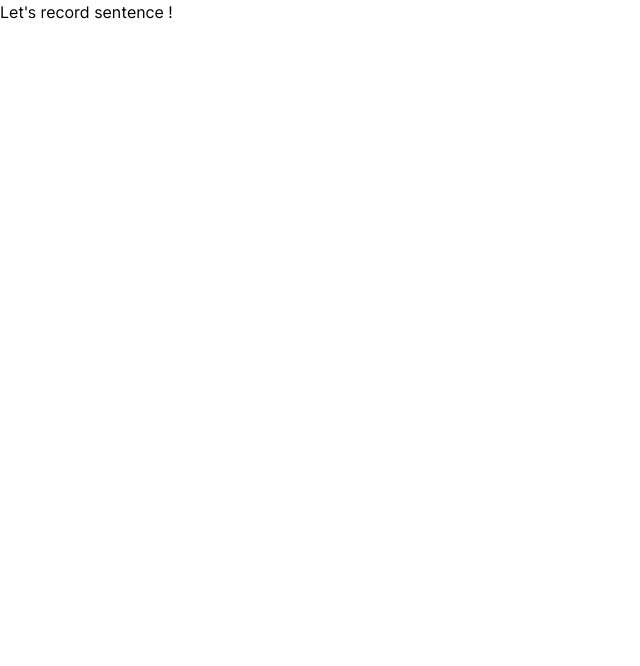
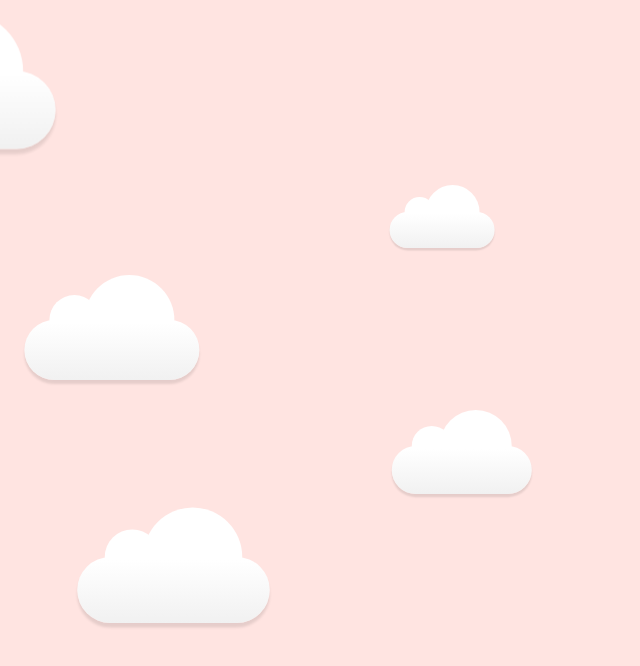
Before and after one commit to cocoball200/record-heart, a Next.js app: page / in a window 1280 px wide. Shown: the top 666 px of the page, without its empty margins (0-640 px from the left). Built offline with nearby package versions, Linux system fonts and the light colour scheme.

Commit message:
add: Cloud

```diff
--- a/package.json
+++ b/package.json
@@ -25,6 +25,7 @@
     "react": "^17.0.2",
     "react-dom": "^17.0.2",
     "react-icons": "^4.3.1",
+    "styled-components": "^5.3.3",
     "tailwind-merge": "^1.2.0"
   },
   "devDependencies": {
@@ -35,6 +36,7 @@
     "@testing-library/jest-dom": "^5.16.1",
     "@testing-library/react": "^12.1.2",
     "@types/react": "^17.0.38",
+    "@types/styled-components": "^5.1.24",
     "@types/tailwindcss": "^2.2.4",
     "@typescript-eslint/eslint-plugin": "^4.33.0",
     "@typescript-eslint/parser": "^4.33.0",
--- a/pages/index.tsx
+++ b/pages/index.tsx
@@ -1,6 +1,7 @@
 import * as React from 'react';
 
 import Layout from '@/components/layout/Layout';
+import Cloud from '@/components/cloud/Cloud';
 import ArrowLink from '@/components/links/ArrowLink';
 import ButtonLink from '@/components/links/ButtonLink';
 import UnderlineLink from '@/components/links/UnderlineLink';
@@ -13,8 +14,7 @@ export default function HomePage() {
     <Layout>
       {/* <Seo templateTitle='Home' /> */}
       <Seo />
-
-      <main>Let's record sentence !</main>
+      <Cloud />
     </Layout>
   );
 }
--- /dev/null
+++ b/src/components/cloud/Cloud.tsx
@@ -0,0 +1,182 @@
+import React from 'react';
+import styled from 'styled-components';
+
+function CloudComponent() {
+  return (
+    <Cloud id='background-wrap' className='bg-pink'>
+      <div className='x1'>
+        <div className='cloud'></div>
+      </div>
+
+      <div className='x2'>
+        <div className='cloud'></div>
+      </div>
+
+      <div className='x3'>
+        <div className='cloud'></div>
+      </div>
+
+      <div className='x4'>
+        <div className='cloud'></div>
+      </div>
+
+      <div className='x5'>
+        <div className='cloud'></div>
+      </div>
+    </Cloud>
+  );
+}
+
+export default CloudComponent;
+
+const Cloud = styled.div`
+  bottom: 0;
+  left: 0;
+  padding-top: 50px;
+  position: fixed;
+  right: 0;
+  top: 0;
+  z-index: -1;
+
+  /* KEYFRAMES */
+
+  @-webkit-keyframes animateCloud {
+    0% {
+      margin-left: -1000px;
+    }
+    100% {
+      margin-left: 100%;
+    }
+  }
+
+  @-moz-keyframes animateCloud {
+    0% {
+      margin-left: -1000px;
+    }
+    100% {
+      margin-left: 100%;
+    }
+  }
+
+  @keyframes animateCloud {
+    0% {
+      margin-left: -1000px;
+    }
+    100% {
+      margin-left: 100%;
+    }
+  }
+
+  /* ANIMATIONS */
+
+  .x1 {
+    -webkit-animation: animateCloud 35s linear infinite;
+    -moz-animation: animateCloud 35s linear infinite;
+    animation: animateCloud 35s linear infinite;
+
+    -webkit-transform: scale(0.65);
+    -moz-transform: scale(0.65);
+    transform: scale(0.65);
+  }
+
+  .x2 {
+    -webkit-animation: animateCloud 20s linear infinite;
+    -moz-animation: animateCloud 20s linear infinite;
+    animation: animateCloud 20s linear infinite;
+
+    -webkit-transform: scale(0.3);
+    -moz-transform: scale(0.3);
+    transform: scale(0.3);
+  }
+
+  .x3 {
+    -webkit-animation: animateCloud 30s linear infinite;
+    -moz-animation: animateCloud 30s linear infinite;
+    animation: animateCloud 30s linear infinite;
+
+    -webkit-transform: scale(0.5);
+    -moz-transform: scale(0.5);
+    transform: scale(0.5);
+  }
+
+  .x4 {
+    -webkit-animation: animateCloud 18s linear infinite;
+    -moz-animation: animateCloud 18s linear infinite;
+    animation: animateCloud 18s linear infinite;
+
+    -webkit-transform: scale(0.4);
+    -moz-transform: scale(0.4);
+    transform: scale(0.4);
+  }
+
+  .x5 {
+    -webkit-animation: animateCloud 25s linear infinite;
+    -moz-animation: animateCloud 25s linear infinite;
+    animation: animateCloud 25s linear infinite;
+
+    -webkit-transform: scale(0.55);
+    -moz-transform: scale(0.55);
+    transform: scale(0.55);
+  }
+
+  /* OBJECTS */
+
+  .cloud {
+    background: #fff;
+    background: -moz-linear-gradient(top, #fff 5%, #f1f1f1 100%);
+    background: -webkit-gradient(
+      linear,
+      left top,
+      left bottom,
+      color-stop(5%, #fff),
+      color-stop(100%, #f1f1f1)
+    );
+    background: -webkit-linear-gradient(top, #fff 5%, #f1f1f1 100%);
+    background: -o-linear-gradient(top, #fff 5%, #f1f1f1 100%);
+    background: -ms-linear-gradient(top, #fff 5%, #f1f1f1 100%);
+    background: linear-gradient(top, #fff 5%, #f1f1f1 100%);
+    filter: progid:DXImageTransform.Microsoft.gradient( startColorstr='#fff', endColorstr='#f1f1f1',GradientType=0 );
+
+    -webkit-border-radius: 100px;
+    -moz-border-radius: 100px;
+    border-radius: 100px;
+
+    -webkit-box-shadow: 0 8px 5px rgba(0, 0, 0, 0.1);
+    -moz-box-shadow: 0 8px 5px rgba(0, 0, 0, 0.1);
+    box-shadow: 0 8px 5px rgba(0, 0, 0, 0.1);
+
+    height: 120px;
+    position: relative;
+    width: 350px;
+  }
+
+  .cloud:after,
+  .cloud:before {
+    background: #fff;
+    content: '';
+    position: absolute;
+    z-index: -1;
+  }
+
+  .cloud:after {
+    -webkit-border-radius: 100px;
+    -moz-border-radius: 100px;
+    border-radius: 100px;
+
+    height: 100px;
+    left: 50px;
+    top: -50px;
+    width: 100px;
+  }
+
+  .cloud:before {
+    -webkit-border-radius: 200px;
+    -moz-border-radius: 200px;
+    border-radius: 200px;
+
+    width: 180px;
+    height: 180px;
+    right: 50px;
+    top: -90px;
+  }
+`;
--- a/tailwind.config.js
+++ b/tailwind.config.js
@@ -33,6 +33,8 @@ module.exports = {
           900: withOpacityValue('--tw-color-primary-900'),
         },
         dark: '#222222',
+        pink: '#FFE4E1',
+        'dark-pink': '#FF98A3',
       },
       keyframes: {
         flicker: {
```
Also changed, not shown: 2 other files (tests, documents, lock files or other folders).
